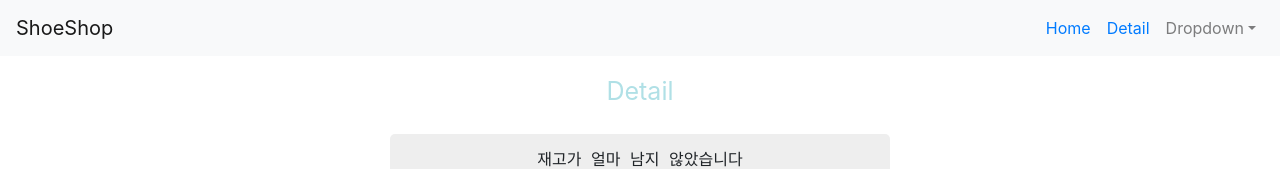
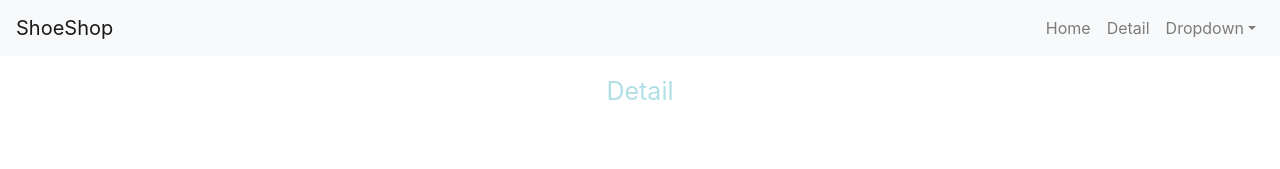
Before and after one commit to bluegmlduf2/reactShop, a React (Create React App) app: page /detail/0 in a window 1280 px wide. Shown: the top 169 px of the page. Built offline with nearby package versions, Linux system fonts and the light colour scheme.

Commit message:
0329 HOOK

```diff
--- a/src/App.js
+++ b/src/App.js
@@ -17,8 +17,9 @@ function App() {
         <Navbar.Collapse id="basic-navbar-nav">
           <Nav className="ml-auto">
             {/* href대신에 리액트의 Link태그를 사용한다 */}
-            <Nav.Link><Link to="/">Home</Link></Nav.Link>
-            <Nav.Link><Link to="/detail">Detail</Link></Nav.Link>
+            <Nav.Link as={Link} to="/">Home</Nav.Link>
+            <Nav.Link as={Link} to="/detail">Detail</Nav.Link>
+            {/* <Nav.Link><Link to="/detail">Detail</Link></Nav.Link> 해당줄은 a태그안에 a태그를 사용하였다는 warning메세지 발생함 위와같이 수정요망 */}
             <NavDropdown title="Dropdown" id="basic-nav-dropdown">
               <NavDropdown.Item href="#action/3.1">Action</NavDropdown.Item>
               <NavDropdown.Item href="#action/3.2">Another action</NavDropdown.Item>
--- a/src/Detail.js
+++ b/src/Detail.js
@@ -1,6 +1,6 @@
 /*eslint-disable*/
 //1.컴포넌트 js파일은 파일명 첫글자가 대문자이다 2.컴포넌트사용을위해 리액트라이브러리를 임포트
-import react from 'react';
+import {react,useEffect, useState} from 'react';
 import {useHistory,useParams} from 'react-router-dom'//1.페이지이동을위한 리액트 라우터 라이브러리 2.useParams 파라미터의 변수를 가져오기 위한 라이브러리
 import styled from 'styled-components'; //1.styled-components 의 선언
 import './Detail.scss'
@@ -8,12 +8,38 @@ import './Detail.scss'
 function Detail(props) {
     let history = useHistory();//페이지이동라우터 초기화
     let {id}=useParams();//{:파라미터..}
-
+    let [chk,chkUpd]=useState(true)
     /* es6의 find를 사용한 방법
     let 찾은상품 = props.shoes.find(function(상품){
         return 상품.id == id
     });
      */
+
+    let timer=null
+
+    //HOOK 신문법. 1.컴포넌트가 등장(마운트)될때 & 재렌더링때 사용됨  //주로 AJAX통신을 넣기도함
+    useEffect(()=>{
+        //settimeOut즉시실행함수
+        timer=(function(){
+            setTimeout(()=>{
+                chkUpd(false)
+            },3000);
+        })()
+        //return ()=>{ clearTimeout(타이머) }
+    })
+
+    //HOOK 신문법. 2.컴포넌트가 사라질(언마운트)때 사용됨
+    useEffect(()=>{
+        return  clearTimeout(timer) //timer해제
+        // return function(){
+        //     alert('언마우트 HOOK')
+        // }
+    })
+
+    //HOOK 신문법. 3.컴포넌트가 최초 로드될때만 사용됨. 매개변수 useEffect(()=>{},[chk])는 chk가 업데이트될때 실행됨. [] 만 존재할시 최초 로드시에만 사용됨
+    useEffect(()=>{
+        console.log(1)
+    },[])
 
     /* styled-components를 사용하면 생기는 이점 1.CSS파일을 찾을 필요가 없다*/
     let  박스=styled.div`
@@ -32,7 +58,9 @@ function Detail(props) {
                     Detail
                 </제목>
             </박스>
-            <div className="my-alert1">
+
+            {/* 아래의 if 문 사용이 좋은 관습 */}
+            <div className="my-alert1" style={chk?{visibility:"visible"}:{visibility:"hidden"}}>
                 <p>재고가 얼마 남지 않았습니다</p>
             </div>
             <div className="row">
@@ -54,4 +82,13 @@ function Detail(props) {
     );
 }
 
+// HOOK -> Trriger
+// class Detail2 extends React.Component {
+//     componentDidMount(){
+//       //Detail2 컴포넌트가 Mount 되고나서 실행할 코드
+//     }
+//     componentWillUnmount(){
+//       //Detail2 컴포넌트가 Unmount 되기전에 실행할 코드
+//     }
+//   }
 export default Detail
```
